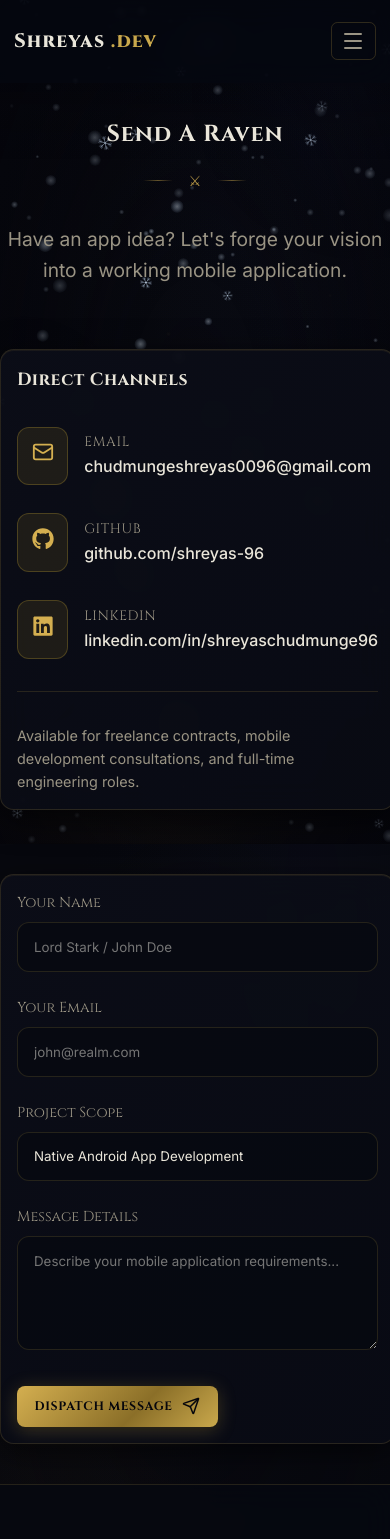
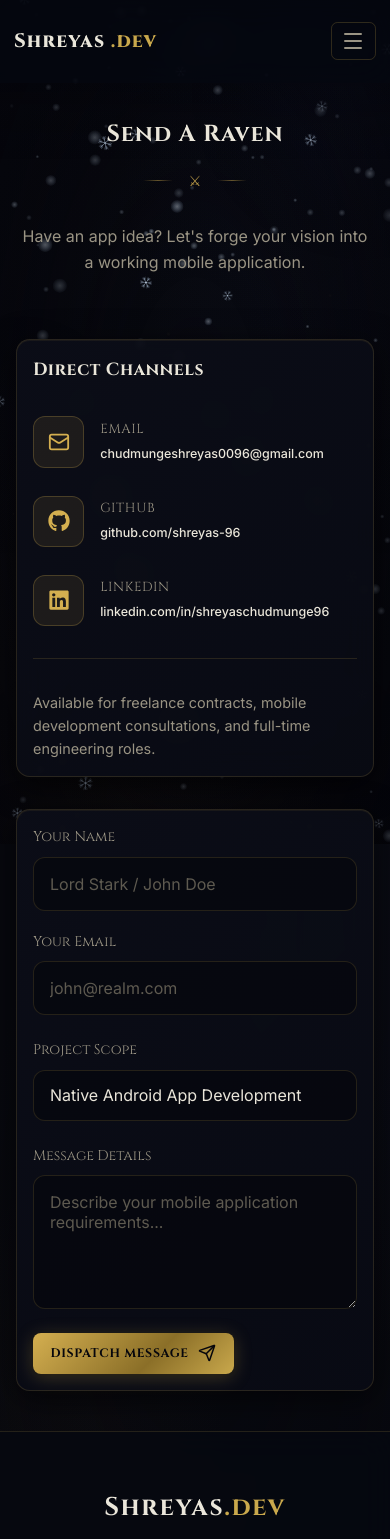
Before and after one commit to shreyas-96/MyPortfolio, a Next.js app: page /contact in a window 390 px wide. Shown: the top 1539 px of the page. Built offline with nearby package versions, Linux system fonts and the light colour scheme.

Commit message:
fix: full cross-platform responsive - iOS notch, Android viewport, touch targets, input zoom prevention, contact & projects mobile layout

```diff
--- a/src/app/contact/page.tsx
+++ b/src/app/contact/page.tsx
@@ -12,12 +12,14 @@ export default function Contact() {
                 <div style={{ textAlign: 'center', marginBottom: '4rem' }}>
                     <h1 className="heading-lg">Send A Raven</h1>
                     <div className="got-divider"><span>⚔</span></div>
-                    <p className="text-body" style={{ fontSize: '1.2rem' }}>
+                    <p className="text-body" style={{ fontSize: 'clamp(1rem, 2.5vw, 1.2rem)' }}>
                         Have an app idea? Let&apos;s forge your vision into a working mobile application.
                     </p>
                 </div>
 
-                <div style={{ display: 'grid', gridTemplateColumns: '1fr 1.8fr', gap: '4rem', maxWidth: '1000px', margin: '0 auto' }}>
+                {/* Responsive two-col: info left, form right */}
+                <div className="contact-grid">
+                    {/* Direct Channels */}
                     <motion.div
                         initial={{ opacity: 0, x: -30 }}
                         animate={{ opacity: 1, x: 0 }}
@@ -28,56 +30,36 @@ export default function Contact() {
                         <h3 className="heading-md">Direct Channels</h3>
 
                         <div style={{ display: 'flex', flexDirection: 'column', gap: '1.75rem' }}>
-                            <div style={{ display: 'flex', alignItems: 'center', gap: '1rem' }}>
+                            {[
+                                { icon: <Mail color="var(--accent-gold)" size={22} />, label: 'EMAIL', href: 'mailto:chudmungeshreyas0096@gmail.com', text: 'chudmungeshreyas0096@gmail.com' },
+                                { icon: <FaGithub color="var(--accent-gold)" size={22} />, label: 'GITHUB', href: 'https://github.com/shreyas-96', text: 'github.com/shreyas-96' },
+                                { icon: <FaLinkedin color="var(--accent-gold)" size={22} />, label: 'LINKEDIN', href: 'https://linkedin.com/in/shreyaschudmunge96', text: 'linkedin.com/in/shreyaschudmunge96' },
+                            ].map(channel => (
+                                <div key={channel.label} style={{ display: 'flex', alignItems: 'center', gap: '1rem' }}>
                                     <div style={{
                                         padding: '0.85rem',
-                                    background: 'rgba(212,175,55,0.1)',
-                                    border: '1px solid rgba(212,175,55,0.25)',
-                                    borderRadius: '0.75rem'
+                                        background: 'rgba(201,168,76,0.10)',
+                                        border: '1px solid rgba(201,168,76,0.25)',
+                                        borderRadius: '0.75rem',
+                                        flexShrink: 0,
+                                        minWidth: '50px', minHeight: '50px',
+                                        display: 'flex', alignItems: 'center', justifyContent: 'center'
                                     }}>
-                                    <Mail color="var(--accent-gold)" size={22} />
+                                        {channel.icon}
                                     </div>
-                                <div>
-                                    <p style={{ color: 'var(--text-secondary)', fontSize: '0.85rem', fontFamily: 'Cinzel, serif', letterSpacing: '0.05em' }}>EMAIL</p>
-                                    <a href="mailto:chudmungeshreyas0096@gmail.com" style={{ color: 'var(--text-primary)', fontWeight: 500 }} className="hover:text-accent">
-                                        chudmungeshreyas0096@gmail.com
+                                    <div style={{ minWidth: 0 }}>
+                                        <p style={{ color: 'var(--text-secondary)', fontSize: '0.82rem', fontFamily: 'Cinzel, serif', letterSpacing: '0.05em' }}>{channel.label}</p>
+                                        <a
+                                            href={channel.href}
+                                            target={channel.href.startsWith('mailto') ? undefined : '_blank'}
+                                            rel="noreferrer"
+                                            style={{ color: 'var(--text-primary)', fontWeight: 500, fontSize: 'clamp(0.78rem, 1.8vw, 0.95rem)', wordBreak: 'break-word' }}
+                                        >
+                                            {channel.text}
                                         </a>
                                     </div>
                                 </div>
-
-                            <div style={{ display: 'flex', alignItems: 'center', gap: '1rem' }}>
-                                <div style={{
-                                    padding: '0.85rem',
-                                    background: 'rgba(212,175,55,0.1)',
-                                    border: '1px solid rgba(212,175,55,0.25)',
-                                    borderRadius: '0.75rem'
-                                }}>
-                                    <FaGithub color="var(--accent-gold)" size={22} />
-                                </div>
-                                <div>
-                                    <p style={{ color: 'var(--text-secondary)', fontSize: '0.85rem', fontFamily: 'Cinzel, serif', letterSpacing: '0.05em' }}>GITHUB</p>
-                                    <a href="https://github.com/shreyas-96" target="_blank" rel="noreferrer" style={{ color: 'var(--text-primary)', fontWeight: 500 }} className="hover:text-accent">
-                                        github.com/shreyas-96
-                                    </a>
-                                </div>
-                            </div>
-
-                            <div style={{ display: 'flex', alignItems: 'center', gap: '1rem' }}>
-                                <div style={{
-                                    padding: '0.85rem',
-                                    background: 'rgba(212,175,55,0.1)',
-                                    border: '1px solid rgba(212,175,55,0.25)',
-                                    borderRadius: '0.75rem'
-                                }}>
-                                    <FaLinkedin color="var(--accent-gold)" size={22} />
-                                </div>
-                                <div>
-                                    <p style={{ color: 'var(--text-secondary)', fontSize: '0.85rem', fontFamily: 'Cinzel, serif', letterSpacing: '0.05em' }}>LINKEDIN</p>
-                                    <a href="https://linkedin.com/in/shreyaschudmunge96" target="_blank" rel="noreferrer" style={{ color: 'var(--text-primary)', fontWeight: 500 }} className="hover:text-accent">
-                                        linkedin.com/in/shreyaschudmunge96
-                                    </a>
-                                </div>
-                            </div>
+                            ))}
                         </div>
 
                         <div style={{ marginTop: 'auto', paddingTop: '2rem', borderTop: '1px solid var(--glass-border)' }}>
@@ -87,6 +69,7 @@ export default function Contact() {
                         </div>
                     </motion.div>
 
+                    {/* Contact Form */}
                     <motion.div
                         initial={{ opacity: 0, x: 30 }}
                         animate={{ opacity: 1, x: 0 }}
@@ -94,104 +77,123 @@ export default function Contact() {
                         className="glass-card"
                     >
                         <form style={{ display: 'flex', flexDirection: 'column', gap: '1.5rem' }}>
-                            <div style={{ display: 'grid', gridTemplateColumns: '1fr 1fr', gap: '1.5rem' }}>
+                            {/* Name + Email row */}
+                            <div className="form-row">
                                 <div style={{ display: 'flex', flexDirection: 'column', gap: '0.5rem' }}>
-                                    <label htmlFor="name" style={{ color: 'var(--text-secondary)', fontSize: '0.9rem', fontFamily: 'Cinzel, serif' }}>Your Name</label>
+                                    <label htmlFor="contact-name" style={{ color: 'var(--text-secondary)', fontSize: '0.88rem', fontFamily: 'Cinzel, serif' }}>Your Name</label>
                                     <input
                                         type="text"
-                                        id="name"
+                                        id="contact-name"
                                         placeholder="Lord Stark / John Doe"
                                         style={{
-                                            padding: '1rem',
-                                            background: 'rgba(6,9,17,0.7)',
+                                            width: '100%', padding: '1rem',
+                                            background: 'rgba(6,7,14,0.75)',
                                             border: '1px solid var(--glass-border)',
                                             borderRadius: '0.75rem',
                                             color: 'var(--text-primary)',
-                                            outline: 'none',
-                                            fontFamily: 'Inter, sans-serif'
+                                            outline: 'none', fontFamily: 'Inter, sans-serif',
+                                            fontSize: '1rem',
                                         }}
                                     />
                                 </div>
                                 <div style={{ display: 'flex', flexDirection: 'column', gap: '0.5rem' }}>
-                                    <label htmlFor="email" style={{ color: 'var(--text-secondary)', fontSize: '0.9rem', fontFamily: 'Cinzel, serif' }}>Your Email</label>
+                                    <label htmlFor="contact-email" style={{ color: 'var(--text-secondary)', fontSize: '0.88rem', fontFamily: 'Cinzel, serif' }}>Your Email</label>
                                     <input
                                         type="email"
-                                        id="email"
+                                        id="contact-email"
                                         placeholder="john@realm.com"
                                         style={{
-                                            padding: '1rem',
-                                            background: 'rgba(6,9,17,0.7)',
+                                            width: '100%', padding: '1rem',
+                                            background: 'rgba(6,7,14,0.75)',
                                             border: '1px solid var(--glass-border)',
                                             borderRadius: '0.75rem',
                                             color: 'var(--text-primary)',
-                                            outline: 'none',
-                                            fontFamily: 'Inter, sans-serif'
+                                            outline: 'none', fontFamily: 'Inter, sans-serif',
+                                            fontSize: '1rem',
                                         }}
                                     />
                                 </div>
                             </div>
 
                             <div style={{ display: 'flex', flexDirection: 'column', gap: '0.5rem' }}>
-                                <label htmlFor="projectType" style={{ color: 'var(--text-secondary)', fontSize: '0.9rem', fontFamily: 'Cinzel, serif' }}>Project Scope</label>
+                                <label htmlFor="contact-scope" style={{ color: 'var(--text-secondary)', fontSize: '0.88rem', fontFamily: 'Cinzel, serif' }}>Project Scope</label>
                                 <select
-                                    id="projectType"
+                                    id="contact-scope"
                                     style={{
-                                        padding: '1rem',
-                                        background: 'rgba(6,9,17,0.7)',
+                                        width: '100%', padding: '1rem',
+                                        background: 'rgba(6,7,14,0.75)',
                                         border: '1px solid var(--glass-border)',
                                         borderRadius: '0.75rem',
                                         color: 'var(--text-primary)',
-                                        outline: 'none',
-                                        fontFamily: 'Inter, sans-serif',
-                                        appearance: 'none'
+                                        outline: 'none', fontFamily: 'Inter, sans-serif',
+                                        fontSize: '1rem', appearance: 'none',
                                     }}
                                 >
                                     <option value="android">Native Android App Development</option>
-                                    <option value="firebase">Firebase & Cloud Integration</option>
+                                    <option value="firebase">Firebase &amp; Cloud Integration</option>
                                     <option value="api">API / Payment Gateway Integration</option>
-                                    <option value="maintenance">App Hardening & Maintenance</option>
+                                    <option value="maintenance">App Hardening &amp; Maintenance</option>
                                     <option value="other">Other Collaboration</option>
                                 </select>
                             </div>
 
                             <div style={{ display: 'flex', flexDirection: 'column', gap: '0.5rem' }}>
-                                <label htmlFor="message" style={{ color: 'var(--text-secondary)', fontSize: '0.9rem', fontFamily: 'Cinzel, serif' }}>Message Details</label>
+                                <label htmlFor="contact-message" style={{ color: 'var(--text-secondary)', fontSize: '0.88rem', fontFamily: 'Cinzel, serif' }}>Message Details</label>
                                 <textarea
-                                    id="message"
+                                    id="contact-message"
                                     rows={5}
                                     placeholder="Describe your mobile application requirements..."
                                     style={{
-                                        padding: '1rem',
-                                        background: 'rgba(6,9,17,0.7)',
+                                        width: '100%', padding: '1rem',
+                                        background: 'rgba(6,7,14,0.75)',
                                         border: '1px solid var(--glass-border)',
                                         borderRadius: '0.75rem',
                                         color: 'var(--text-primary)',
-                                        outline: 'none',
-                                        resize: 'vertical',
-                                        fontFamily: 'Inter, sans-serif'
+                                        outline: 'none', resize: 'vertical',
+                                        fontFamily: 'Inter, sans-serif',
+                                        fontSize: '1rem', minHeight: '130px',
                                     }}
                                 />
                             </div>
 
-                            <button type="button" className="btn btn-primary" style={{ alignSelf: 'flex-start', marginTop: '0.75rem' }}>
+                            <button type="button" className="btn btn-primary" style={{ alignSelf: 'flex-start' }}>
                                 Dispatch Message <Send size={18} />
                             </button>
                         </form>
                     </motion.div>
                 </div>
-            </section>
 
-            <style dangerouslySetInnerHTML={{
-                __html: `
+                <style dangerouslySetInnerHTML={{ __html: `
+                    .contact-grid {
+                        display: grid;
+                        grid-template-columns: 1fr 1.8fr;
+                        gap: 3rem;
+                        max-width: 1000px;
+                        margin: 0 auto;
+                    }
+                    .form-row {
+                        display: grid;
+                        grid-template-columns: 1fr 1fr;
+                        gap: 1.25rem;
+                    }
+                    input::placeholder, textarea::placeholder, select option {
+                        color: var(--text-muted);
+                    }
+                    input:focus, textarea:focus, select:focus {
+                        border-color: rgba(201,168,76,0.45) !important;
+                        box-shadow: 0 0 0 3px rgba(201,168,76,0.08);
+                    }
                     @media (max-width: 768px) {
-          form > div:first-child {
+                        .contact-grid {
                             grid-template-columns: 1fr !important;
+                            gap: 2rem;
                         }
-          section > div:nth-child(2) {
+                        .form-row {
                             grid-template-columns: 1fr !important;
                         }
                     }
                 `}} />
+            </section>
         </PageTransition>
     );
 }
--- a/src/app/globals.css
+++ b/src/app/globals.css
@@ -1,7 +1,63 @@
 @import url('https://fonts.googleapis.com/css2?family=Cinzel:wght@400;600;700;800;900&family=Cinzel+Decorative:wght@700&family=Outfit:wght@300;400;500;600;700&family=Inter:wght@300;400;500;600&display=swap');
+
+/* ── iOS / Android Universal Fixes ──────────────────────────
+   Applied before all other rules so they cascade correctly  */
+
+/* Prevent iOS tap flash on all interactive elements */
+a, button, [role="button"], input, select, textarea, label {
+  -webkit-tap-highlight-color: transparent;
+}
+
+/* Prevent text size boost on orientation change (iOS/Android) */
+html {
+  -webkit-text-size-adjust: 100%;
+  text-size-adjust: 100%;
+}
+
+/* Momentum scrolling on iOS (feels native) */
+body, .page-wrapper, main {
+  -webkit-overflow-scrolling: touch;
+}
+
+/* Prevent pull-to-refresh / overscroll bounce */
+body {
+  overscroll-behavior: none;
+}
+
+/* Min font-size 16px on inputs = prevents iOS auto-zoom on focus */
+input, select, textarea {
+  font-size: max(16px, 1rem) !important;
+}
+
+/* Canvas GPU compositing hint */
+canvas {
+  transform: translateZ(0);
+  -webkit-transform: translateZ(0);
+  will-change: transform;
+}
+
+/* Safe area padding for iOS notch / Dynamic Island / Android cutouts */
+.navbar, .page-wrapper, .container {
+  padding-left: max(var(--container-px, 1rem), env(safe-area-inset-left));
+  padding-right: max(var(--container-px, 1rem), env(safe-area-inset-right));
+}
+
+.navbar {
+  padding-top: max(0px, env(safe-area-inset-top));
+}
+
+footer {
+  padding-bottom: max(2.5rem, calc(2.5rem + env(safe-area-inset-bottom)));
+}
+
+/* Use dynamic viewport height (accounts for mobile browser chrome) */
+.hero-min-height {
+  min-height: 100dvh;
+}
 
 /* ═══════════════════════════════════════════════
    PROFESSIONAL PALETTE — Deep Midnight + Royal Gold
+
    Background: Deep space black-navy
    Accent:     Royal antique gold
    Text:       Warm cream / soft ivory
--- a/src/app/layout.tsx
+++ b/src/app/layout.tsx
@@ -1,4 +1,4 @@
-import type { Metadata } from "next";
+import type { Metadata, Viewport } from "next";
 import "./globals.css";
 import Navbar from "@/components/Navbar";
 import GotBackground from "@/components/GotBackground";
@@ -8,6 +8,14 @@ import { FaGithub, FaLinkedin } from "react-icons/fa";
 export const metadata: Metadata = {
     title: "Shreyas Chudmunge | Android & Java Developer",
     description: "Portfolio of Shreyas Chudmunge — Android and Java Developer forging robust mobile applications, Firebase architectures, and high-performance software.",
+};
+
+export const viewport: Viewport = {
+    width: 'device-width',
+    initialScale: 1,
+    maximumScale: 5,
+    userScalable: true,
+    viewportFit: 'cover',   // iOS notch / Dynamic Island support
 };
 
 export default function RootLayout({
```
Also changed, not shown: src/app/projects/page.tsx (+15 -9 lines). Lines whose indentation alone changed are shown as unchanged.
